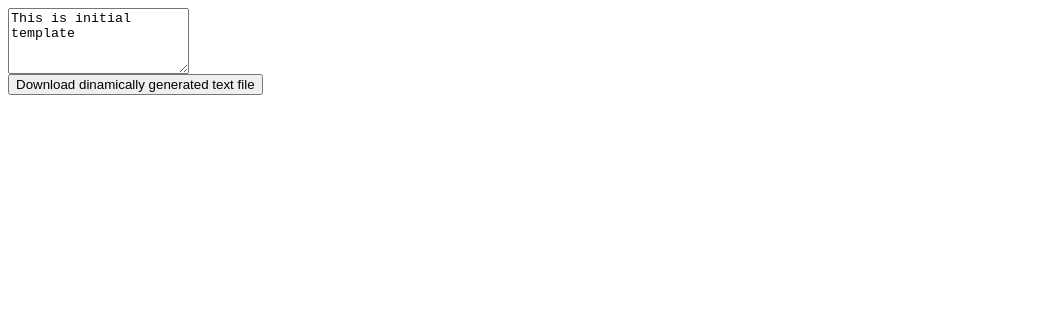
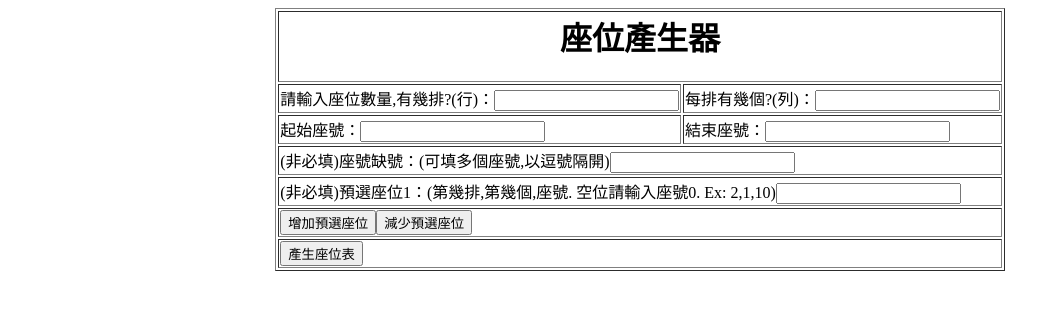
Before and after one commit to Ginuinbu/SeatingPlanGenerator, a plain HTML site: page index.html in a window 1280 px wide. Shown: the whole page, without its empty margins (0-1060 px from the left). Drawn offline with Linux system fonts and the light colour scheme.

Commit message:
1st layout of the input form

```diff
--- a/index.html
+++ b/index.html
@@ -2,22 +2,100 @@
 	<head>
 		<meta http-equiv="content-type" content="text/html; charset=utf-8">
 		<meta charset="utf-8">
+	</head>
 	<title>SeatingPlanGenerator</title>
+	<body>
+		<form name='form' id='seatingplan'>
+			<table border="1" id="seatingTable" align="center">
+				<tr>
+					<td colspan="2"><center><h1>座位產生器</h1></center></td>
+				</tr>
+				<tr>
+					<td>請輸入座位數量,有幾排?(行)：<input type='text' name='column' id='column' /></td>
+					<td>每排有幾個?(列)：<input type='text' name='row' id='row' /></td>
+				</tr>
+				<tr>
+					<td>起始座號：<input type='text' name='startNum' id='startNum' /></td>
+					<td>結束座號：<input type='text' name='endNum' id='endNum' /></td>
+				</tr>
+				<tr>
+					<td colspan="2">(非必填)座號缺號：(可填多個座號,以逗號隔開)<input type='text' name='emptyNums' id='emptyNums' /></td>
+				</tr>
+				<tr>
+					<td colspan="2">(非必填)預選座位1：(第幾排,第幾個,座號.  空位請輸入座號0. Ex: 2,1,10)<input type='text' name='reservedNum' id='reservedNum' /></td>
+				</tr>
+				<tr>
+					<td colspan="2"><input type='button' name='add' value='增加預選座位' onclick='addReservedNum();' /><input type='button' name='add' value='減少預選座位' onclick='removeReservedNum();' /></td>
+				</tr>
+				<tr>
+					<td colspan="2"><input type='button' name='submit' value='產生座位表' onclick='processFormData();' /></td>
+				</tr>
+			</table>
+		</form>
+
+<!--
   <textarea id="text-val" rows="4">This is initial template</textarea><br/>
 	<input type="button" id="dwn-btn" value="Download dinamically generated text file"/>
+	-->
+
 <script>
 
+function addReservedNum() {
+	var row = document.getElementById('row').value;
+  var column = document.getElementById('column').value;
+  var start = document.getElementById('startNum').value;
+  var end = document.getElementById('endNum').value;
+	if(!isValidData1(row,column,start,end)){
+  	alert('座位數量或起始/結束座號輸入錯誤!! 輸入正確前無法新增預選座位!!');
+  	return;
+  }
+
+	var rowNum = document.getElementById("seatingTable").rows.length;
+	if(rowNum > row*column+5){
+		alert("無法再新增預選座位!!");
+		return;
+	}
+
+	var tr = document.getElementById("seatingTable").insertRow(rowNum-2);
+ //建立新的td 而Tr.cells.length就是這個tr目前的td數
+	var td = tr.insertCell(tr.cells.length);
+	var content = "(非必填)預選座位" + (rowNum-5) + "：(第幾排,第幾個,座號.  空位請輸入座號0. Ex: 2,1,10)<input type='text' name='reservedNum' id='reservedNum' />";
+ 	td.innerHTML = content;
+ 	td.colSpan = "2";
+}
+
+function removeReservedNum() {
+	var rowNum = document.getElementById("seatingTable").rows.length;
+	if(rowNum > 7) {
+		document.getElementById("seatingTable").deleteRow(rowNum-3);
+	}else
+		alert("若無需輸入預選座位,保留空白即可");
+}
+
+function processFormData() {
+  var row = document.getElementById('row').value;
+  var column = document.getElementById('column').value;
+  var start = document.getElementById('startNum').value;
+  var end = document.getElementById('endNum').value;
+  var emptyNums = document.getElementById('emptyNums').value;
+
+  if(!isValidData1(row,column,start,end)){
+  	alert('座位數量或起始/結束座號輸入錯誤!! 請重新輸入');
+  	return;
+  }
+}
+
+function isValidData1(row, column, start, end){
+	 return !(isNaN(row) || isNaN(column) || isNaN(start) || isNaN(end) || row <= 0 || column <= 0 || start <= 0 || end <= start);
+}
 
 function download(filename, text) {
   var element = document.createElement('a');
   element.setAttribute('href', 'data:text/plain;charset=utf-8,' + encodeURIComponent(text));
   element.setAttribute('download', filename);
-
   element.style.display = 'none';
   document.body.appendChild(element);
-
   element.click();
-
   document.body.removeChild(element);
 }
 
@@ -35,7 +113,6 @@ document.getElementById("dwn-btn").addEventListener("click", function(){
 }, false);
 
 </script>
-    </head>
-    <body>
+
 	</body>
 </html>
```
Lines whose indentation alone changed are shown as unchanged.
